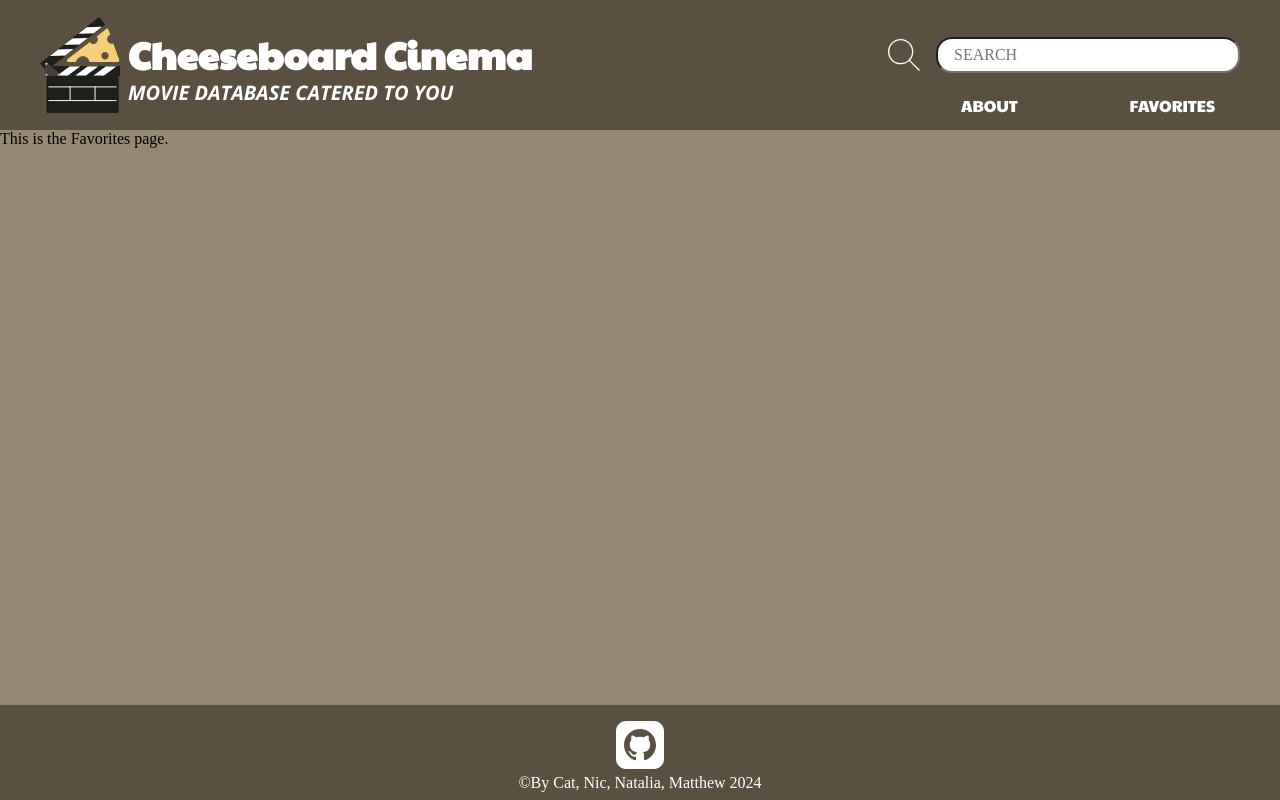
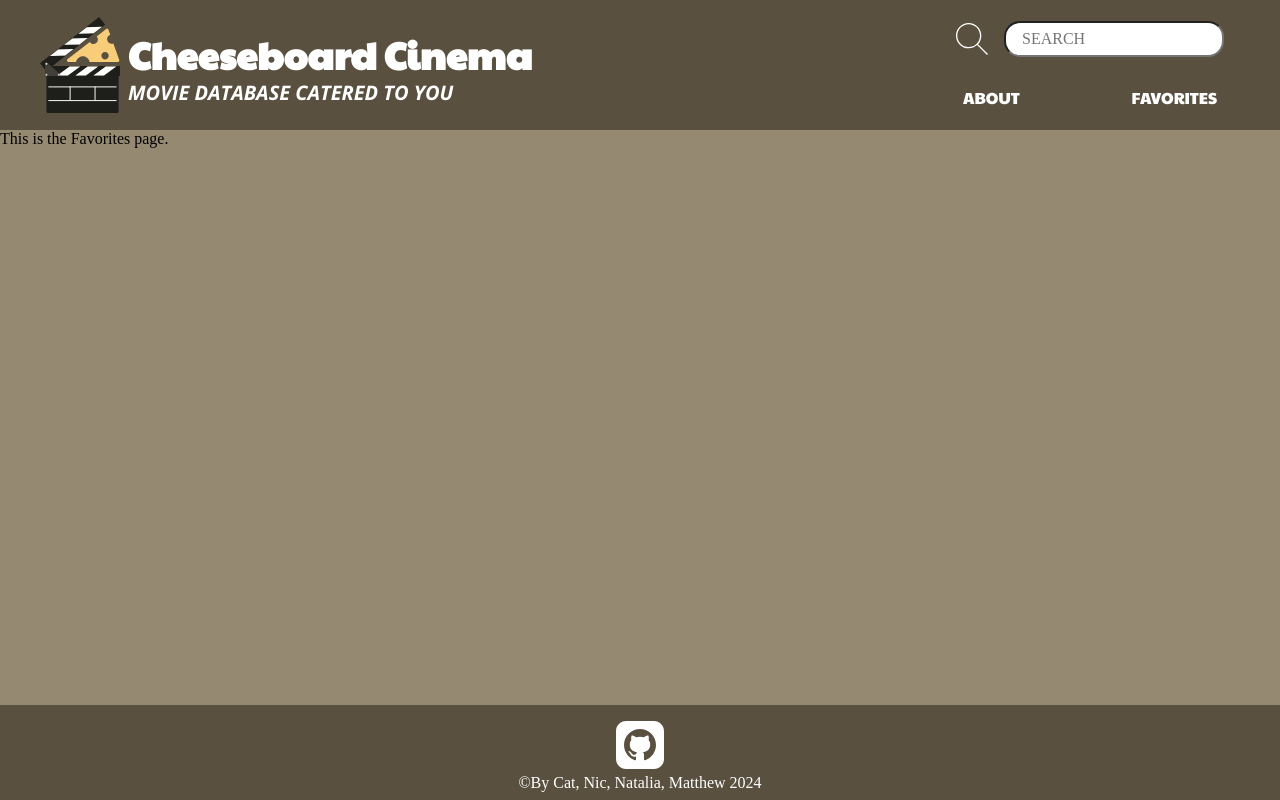
Before and after one commit to nstcuz/movie-database, a React (Vite) app: page /favorites in a window 1280 px wide. Built offline with nearby package versions, Linux system fonts and the light colour scheme.

Commit message:
Enabled styling on the hamburger drop down menu so the links and search bar show in mobile and tablet view, and added the X for close menu styling

```diff
--- a/src/components/Header.jsx
+++ b/src/components/Header.jsx
@@ -29,7 +29,7 @@ const Header = () => {
 
     return (
         <header className={showNav ? 'show' : ''}>
-            <div class="header-contents">
+            <div className="header-contents">
                 <Link to="/">
                     <div className="logo">
                         {logoThing}
@@ -38,18 +38,18 @@ const Header = () => {
                         </h1>
                     </div>
                 </Link>
-                <button className="btn-main-nav"
+                <button className={'btn-main-nav'}
                         onMouseDown={(e) => { e.preventDefault(); }}
                         onClick={toggleNav}
                         >
-                    <span className="hamburger-icon">
+                    <span className={`hamburger-icon ${showNav ? 'open' : ''}`}>
                         <span className="line"></span>
                         <span className="line"></span>
                         <span className="line"></span>
                     </span>
                     <span className="sr-only"></span>
                 </button>
-                <Nav handleShowHideNav={toggleNav}/>
+                <Nav showNav={showNav} handleShowHideNav={toggleNav}/>
             </div>
         </header>
     )
--- a/src/components/Nav.jsx
+++ b/src/components/Nav.jsx
@@ -1,7 +1,7 @@
 import { NavLink } from 'react-router-dom';
 import searchIcon from '../images/iconmonstr-search-thin.svg';
 
-const Nav = ({handleShowHideNav}) => {
+const Nav = ({ showNav, handleShowHideNav}) => {
 
     const search = <img src={searchIcon} alt="Search icon" />
 
@@ -14,7 +14,7 @@ const Nav = ({handleShowHideNav}) => {
     }
 
     return (
-        <nav className="main-nav" onClick={closeNav}>
+        <nav className={`main-nav ${showNav ? 'show' : ''}`} onClick={closeNav}>
             <ul className="nav-links">
                 <div className="search-bar">
                     {search}
--- a/src/scss/_nav.scss
+++ b/src/scss/_nav.scss
@@ -18,11 +18,13 @@ a {
     top: 0;
     right: 0;
     cursor: pointer;
+
     .hamburger-icon {
         display: inline-block;
         width: 1.875rem;
         height: 1.25rem;
         position: relative;
+
         .line {
             display: block;
             width: 100%;
@@ -31,42 +33,91 @@ a {
             position: absolute;
             left: 0;
             transition: all 0.3s ease;
+
             &:nth-child(1) {
                 top: 0;
+                transform: rotate(0deg);
+                transition: transform 0.3s ease;
             }
 
             &:nth-child(2) {
                 top: 50%;
+                transform: rotate(0deg);
+                transition: transform 0.3s ease;
             }
             &:nth-child(3) {
                 top: 100%;
+                transform: rotate(0deg);
+                transition: transform 0.3s ease;
             }
         }
-        @include mediaQuery(64em) {
-            display: none;
+
+        &.open {
+            .line:nth-child(1) {
+                top: 50%;
+                transform: rotate(45deg);
+            }
+            .line:nth-child(2) {
+                opacity: 0;
+            }
+            .line:nth-child(3) {
+                top: 50%;
+                transform: rotate(-45deg);
+            }
         }
+    }
+    @include mediaQuery(64em) {
+        display: none;
+    }
+}
+
+.main-nav {
+    @include mediaQuery(64em) {
+        @include column-flex;
+        align-items: center;
+        justify-content: space-between;
+        padding: 0 1rem;
+    }
+    &.show .nav-links {
+        display: flex;
     }
 }
 
 .nav-links {
     display: none;
+    flex-direction: column;
+    align-items: center;
+    gap: 1rem;
+    padding: 1rem;
+    background-color: $secondaryColor;
+    width: 100%;
+    position: absolute;
+    top: 3.75rem;
+    left: 0;
+
     @include mediaQuery(64em) {
         @include column-flex;
         align-items: center;
-        margin-top: 1.5rem;
+        gap: 2rem;
+        padding: 0;
+        background-color: transparent;
+        position: static;
     }
+
     .search-bar {
         @include header-flex;
         align-items: center;
-        width: 22rem;
+        max-width: 22rem;
         img {
             height: 2rem;
             width: auto;
             padding-right: 1rem;
         }
     }
+
     input {
-        width: 19rem;
+        width: 100%;
+        max-width: 19rem;
         border-radius: 1rem;
         height: 2.25rem;
         padding-left: 1rem;
@@ -74,10 +125,12 @@ a {
             text-transform: uppercase;
         }
     }
+
     .header-nav-links {
         @include header-flex;
-        padding-top: 1.5rem;
-        margin-left: 3rem;
-        gap: 7rem;
+        gap: 2rem;
+        @include mediaQuery(64em) {
+            gap: 7rem;
+        }
     }
 }
```
